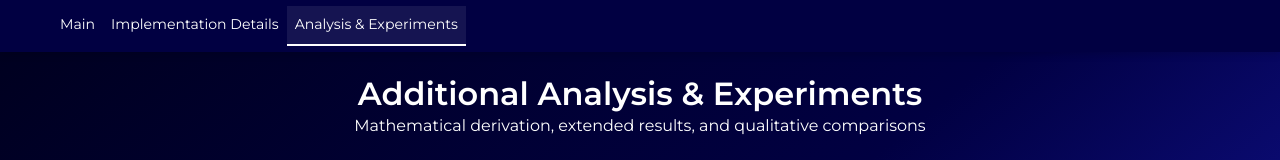
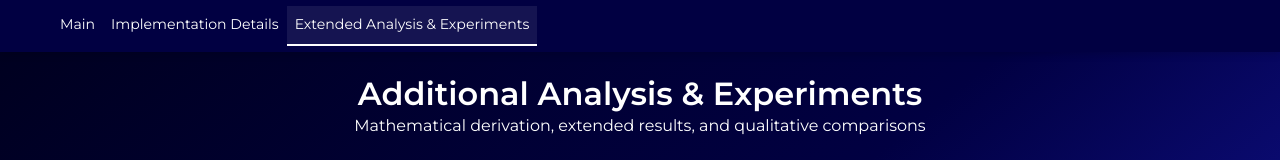
Before and after one commit to guestcomputervision/pgspn-project-page, a plain HTML site: page analysis.html in a window 1280 px wide. Shown: the top 160 px of the page. Drawn offline with nearby package versions, Linux system fonts and the light colour scheme; a web font is replaced by a local one.

Commit message:
Update analysis page

```diff
--- a/analysis.html
+++ b/analysis.html
@@ -45,7 +45,7 @@
       <div class="navbar-start">
         <a class="navbar-item nav-link" href="./index.html">Main</a>
         <a class="navbar-item nav-link" href="./implementation.html">Implementation Details</a>
-        <a class="navbar-item nav-link is-active" href="./analysis.html">Analysis &amp; Experiments</a>
+        <a class="navbar-item nav-link is-active" href="./analysis.html">Extended Analysis &amp; Experiments</a>
       </div>
     </div>
   </div>
```
Also changed, not shown: implementation.html (+1 -1 lines).
